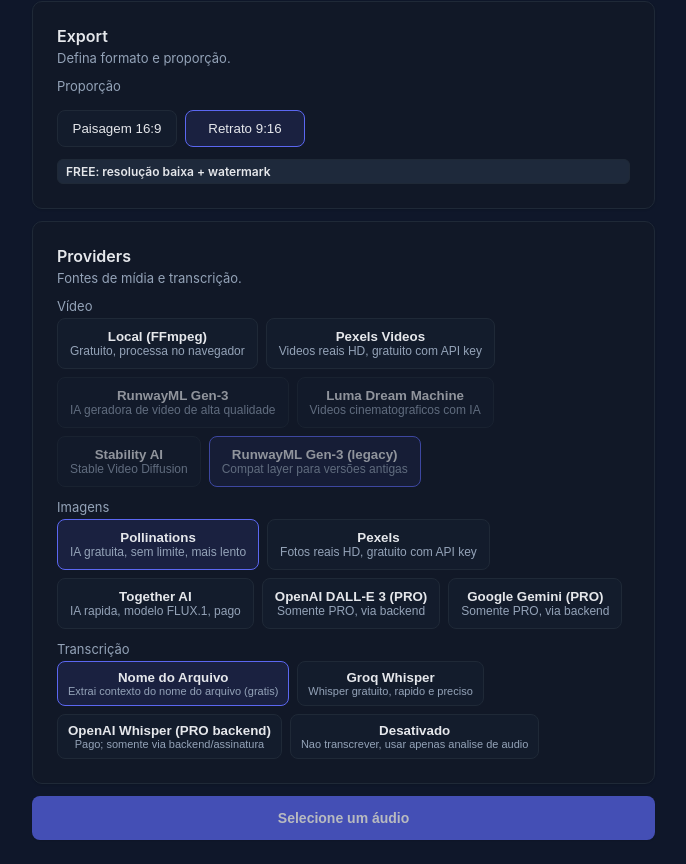
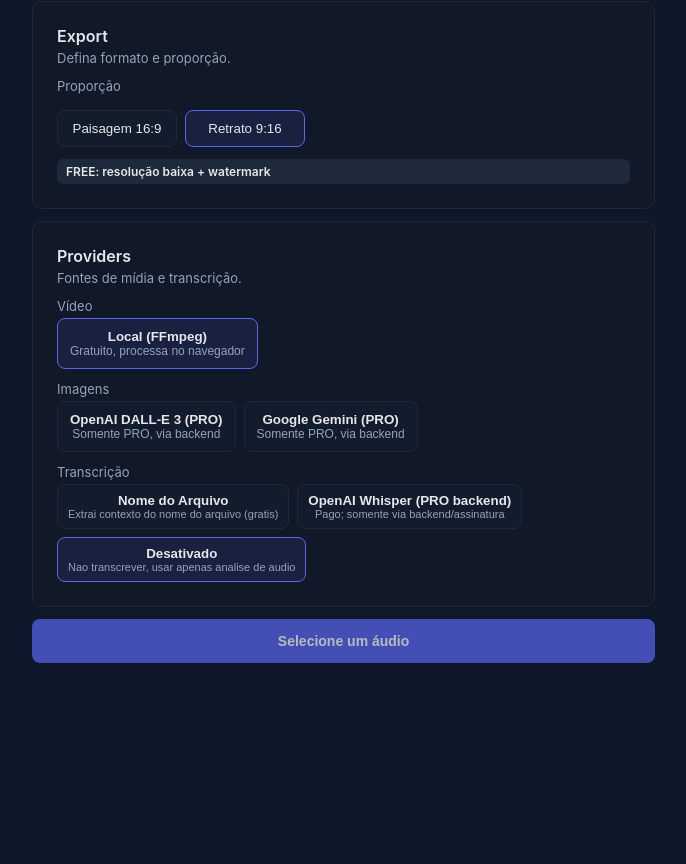
Before and after one commit to Tonx-Cloud/TONMOVES, a React (Vite) app: page / in a window 1280 px wide. Shown: the part 884-1748 px from the top of the page, without its empty margins (8-694 px from the left). After the commit the page ends 1571 px from the top, so only its background shows below. Built offline with nearby package versions, Linux system fonts and the light colour scheme.

Commit message:
chore: limitar providers a openai/gemini e ajustar plan free

```diff
--- a/src/constants/providers.ts
+++ b/src/constants/providers.ts
@@ -3,25 +3,16 @@
 type ProviderBase<T> = { id: T; name: string; needsKey: boolean; description: string; proOnly?: boolean; icon?: string };
 
 export const IMAGE_PROVIDERS_LIST: ProviderBase<ImageProvider>[] = [
-  { id: 'pollinations', name: 'Pollinations', needsKey: false, description: 'IA gratuita, sem limite, mais lento' },
-  { id: 'pexels', name: 'Pexels', needsKey: true, description: 'Fotos reais HD, gratuito com API key' },
-  { id: 'together', name: 'Together AI', needsKey: true, description: 'IA rapida, modelo FLUX.1, pago' },
   { id: 'openai', name: 'OpenAI DALL-E 3 (PRO)', needsKey: true, description: 'Somente PRO, via backend', proOnly: true },
   { id: 'gemini', name: 'Google Gemini (PRO)', needsKey: true, description: 'Somente PRO, via backend', proOnly: true },
 ];
 
 export const VIDEO_PROVIDERS_LIST: ProviderBase<VideoProvider>[] = [
   { id: 'local', name: 'Local (FFmpeg)', needsKey: false, description: 'Gratuito, processa no navegador', icon: '💻' },
-  { id: 'pexels', name: 'Pexels Videos', needsKey: true, description: 'Videos reais HD, gratuito com API key', icon: '📹' },
-  { id: 'runwayml', name: 'RunwayML Gen-3', needsKey: true, description: 'IA geradora de video de alta qualidade', icon: '🎥' },
-  { id: 'lumaai', name: 'Luma Dream Machine', needsKey: true, description: 'Videos cinematograficos com IA', icon: '🌙' },
-  { id: 'stability', name: 'Stability AI', needsKey: true, description: 'Stable Video Diffusion', icon: '🎞️' },
-  { id: 'runwayml-gen3', name: 'RunwayML Gen-3 (legacy)', needsKey: true, description: 'Compat layer para versões antigas', icon: '🎥' },
 ];
 
 export const TRANSCRIPTION_PROVIDERS_LIST: ProviderBase<TranscriptionProvider>[] = [
   { id: 'filename', name: 'Nome do Arquivo', needsKey: false, description: 'Extrai contexto do nome do arquivo (gratis)' },
-  { id: 'groq', name: 'Groq Whisper', needsKey: true, description: 'Whisper gratuito, rapido e preciso' },
   { id: 'openai', name: 'OpenAI Whisper (PRO backend)', needsKey: true, description: 'Pago; somente via backend/assinatura', proOnly: true },
   { id: 'disabled', name: 'Desativado', needsKey: false, description: 'Nao transcrever, usar apenas analise de audio' },
 ];
--- a/src/hooks/useConfig.ts
+++ b/src/hooks/useConfig.ts
@@ -27,17 +27,17 @@
 const TRANSCRIPTION_KEY_STORAGE = 'tonmoves_transcription_key';
 
 export function useConfig(): UseConfigResult {
-  const [selectedProvider, setSelectedProvider] = useState<ImageProvider>('pollinations');
+  const [selectedProvider, setSelectedProvider] = useState<ImageProvider>('openai');
   const [apiKeys, setApiKeys] = useState<Record<ImageProvider, string>>({
-    pollinations: '', pexels: '', together: '', openai: '', gemini: '',
+    openai: '', gemini: '',
   });
 
-  const [selectedVideoProvider, setSelectedVideoProvider] = useState<VideoProvider>('runwayml-gen3');
+  const [selectedVideoProvider, setSelectedVideoProvider] = useState<VideoProvider>('local');
   const [videoApiKeys, setVideoApiKeys] = useState<Record<VideoProvider, string>>({
-    local: '', pexels: '', runwayml: '', lumaai: '', stability: '', 'runwayml-gen3': '',
+    local: '',
   });
 
-  const [transcriptionProvider, setTranscriptionProvider] = useState<TranscriptionProvider>('filename');
+  const [transcriptionProvider, setTranscriptionProvider] = useState<TranscriptionProvider>('disabled');
   const [transcriptionApiKey, setTranscriptionApiKey] = useState('');
 
   // Load saved config
--- a/src/hooks/useImageActions.ts
+++ b/src/hooks/useImageActions.ts
@@ -25,16 +25,16 @@
 
   const ensureGenerator = () => {
     if (!imageGeneratorRef.current) {
-      const proProviders = ['together', 'openai', 'gemini'];
+      const proProviders = ['openai', 'gemini'];
       const hasKey = Boolean(apiKeys[selectedProvider]);
-      const fallbackProvider = 'pollinations';
-      const effectiveProvider = proProviders.includes(selectedProvider) && !hasKey ? fallbackProvider : selectedProvider;
+      const fallbackProvider = 'openai';
+      const effectiveProvider = proProviders.includes(selectedProvider) && hasKey ? selectedProvider : fallbackProvider;
       imageGeneratorRef.current = new ImageGenerator({
         provider: effectiveProvider as any,
         apiKey: apiKeys[effectiveProvider] || undefined,
       });
-      if (effectiveProvider !== selectedProvider) {
-        setStatusMessage('🔒 Provider pago sem chave. Usando Pollinations (gratuito).');
+      if (!hasKey) {
+        setStatusMessage('🔒 Provider sem chave. Configure OpenAI/Gemini no backend.');
       }
     }
   };
--- a/src/hooks/usePipeline.ts
+++ b/src/hooks/usePipeline.ts
@@ -11,6 +11,7 @@
 import { VideoComposer } from '../utils/videoComposer';
 import { generateVideoFromImage } from '../utils/videoGenerator';
 import { renderCanvasVideo } from '../utils/canvasRenderer';
+import { segmentForShortClips } from '../utils/segmentAudio';
 
 interface PipelineDeps {
   setProgress: (p: number) => void;
@@ -113,14 +114,10 @@
       }
       setStatusMessage('Criando prompts visuais...');
 
-      const proProviders = ['together', 'openai', 'gemini'];
+      const proProviders = ['openai', 'gemini'];
       const hasKey = Boolean(apiKeys[selectedProvider]);
-      const fallbackProvider = 'pollinations';
-      const effectiveProvider = proProviders.includes(selectedProvider) && !hasKey ? fallbackProvider : selectedProvider;
-      if (effectiveProvider !== selectedProvider) {
-        setStatusMessage('🔒 Provider pago sem chave. Usando Pollinations (gratuito).');
-      }
-
+      const fallbackProvider = 'openai';
+      const effectiveProvider = proProviders.includes(selectedProvider) && hasKey ? selectedProvider : fallbackProvider;
       const providerConfig: ProviderConfig = { provider: effectiveProvider, apiKey: apiKeys[effectiveProvider] || undefined };
       imageGeneratorRef.current = new ImageGenerator(providerConfig);
 
@@ -131,6 +128,13 @@
         selectedTheme,
         analysis
       );
+
+      // Segmentação para clipes curtos (VO2) — base para PRO; no FREE apenas informativo
+      const shortSegments = segmentForShortClips(analysis, 6);
+      if (shortSegments.length > 0) {
+        console.log(`⚙️ Segmentação mock: ${shortSegments.length} clipes de ~6s`);
+      }
+
       if (prompts[0]?.globalContext) setGlobalContext(prompts[0].globalContext);
       setProgress(30);
       await saveCheckpoint('prompts-created', 30, {
--- a/src/types/app.ts
+++ b/src/types/app.ts
@@ -3,6 +3,6 @@
 export type CurrentView = 'main' | 'settings';
 
 // Provedores globais
-export type ImageProvider = 'pollinations' | 'pexels' | 'together' | 'openai' | 'gemini';
-export type VideoProvider = 'local' | 'pexels' | 'runwayml' | 'lumaai' | 'stability' | 'runwayml-gen3';
-export type TranscriptionProvider = 'disabled' | 'filename' | 'groq' | 'openai';
+export type ImageProvider = 'openai' | 'gemini';
+export type VideoProvider = 'local';
+export type TranscriptionProvider = 'disabled' | 'filename' | 'openai';
```
Also changed, not shown: 1 other file (tests, documents, lock files or other folders).
